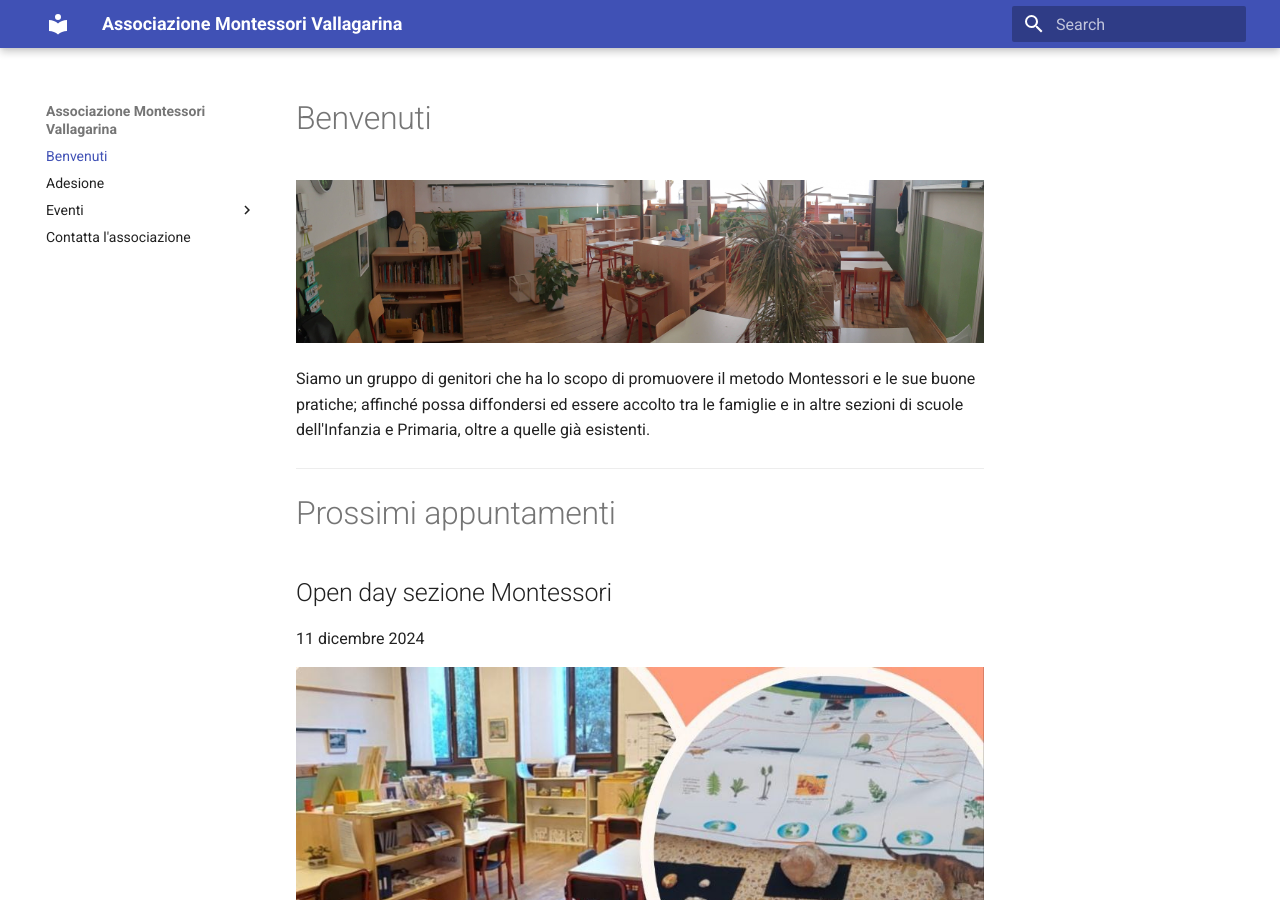
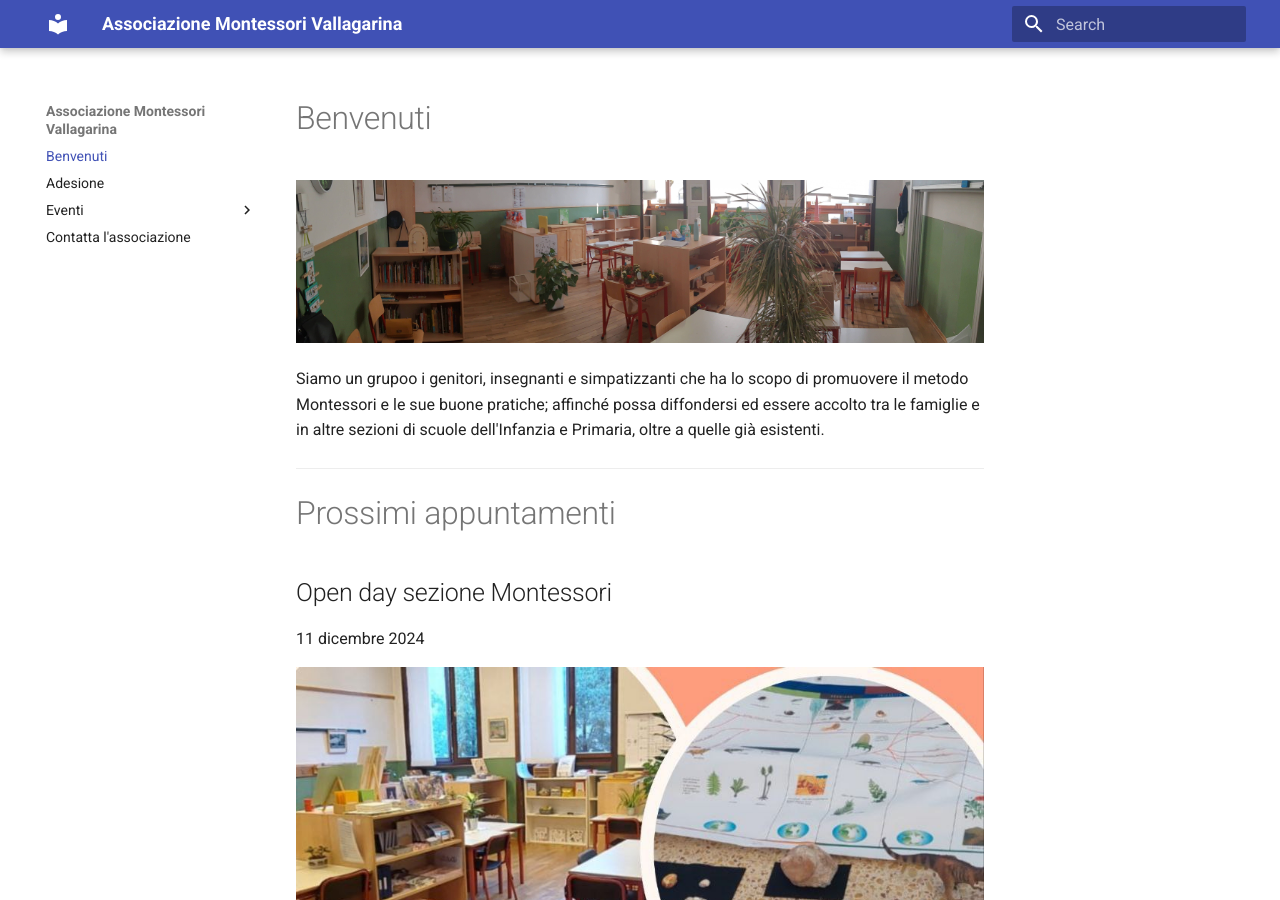
Before and after one commit to Associazione-Montessori-Vallagarina/montessorivallagarina.it, an MkDocs documentation site: the page built from docs/index.md, in a window 1280 px wide and 900 px high. Built offline with MkDocs 1.6.1 and Material for MkDocs 9.7.7, drawn with Linux system fonts in a browser that asks for light colours.

Commit message:
add "insegnanti e simpatizzanti"

```diff
--- a/docs/index.md
+++ b/docs/index.md
@@ -2,7 +2,7 @@
 
 ![](immagini/aula.jpg)
 
-Siamo un gruppo di genitori che ha lo scopo di promuovere il metodo Montessori e le sue buone pratiche; affinché possa diffondersi ed essere accolto tra le famiglie e in altre sezioni di scuole dell'Infanzia e Primaria, oltre a quelle già esistenti.
+Siamo un grupoo i genitori, insegnanti e simpatizzanti che ha lo scopo di promuovere il metodo Montessori e le sue buone pratiche; affinché possa diffondersi ed essere accolto tra le famiglie e in altre sezioni di scuole dell'Infanzia e Primaria, oltre a quelle già esistenti.
 
 ---
 
```
